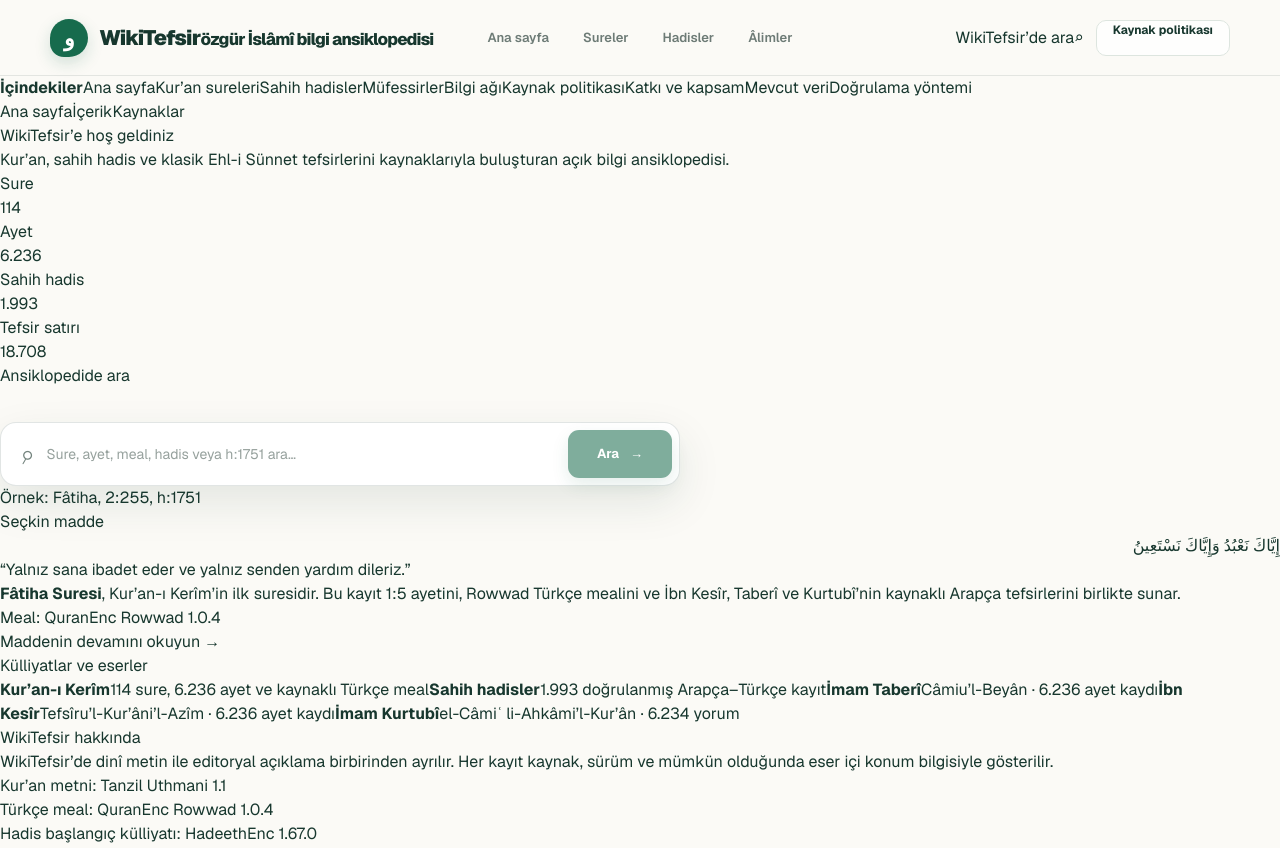
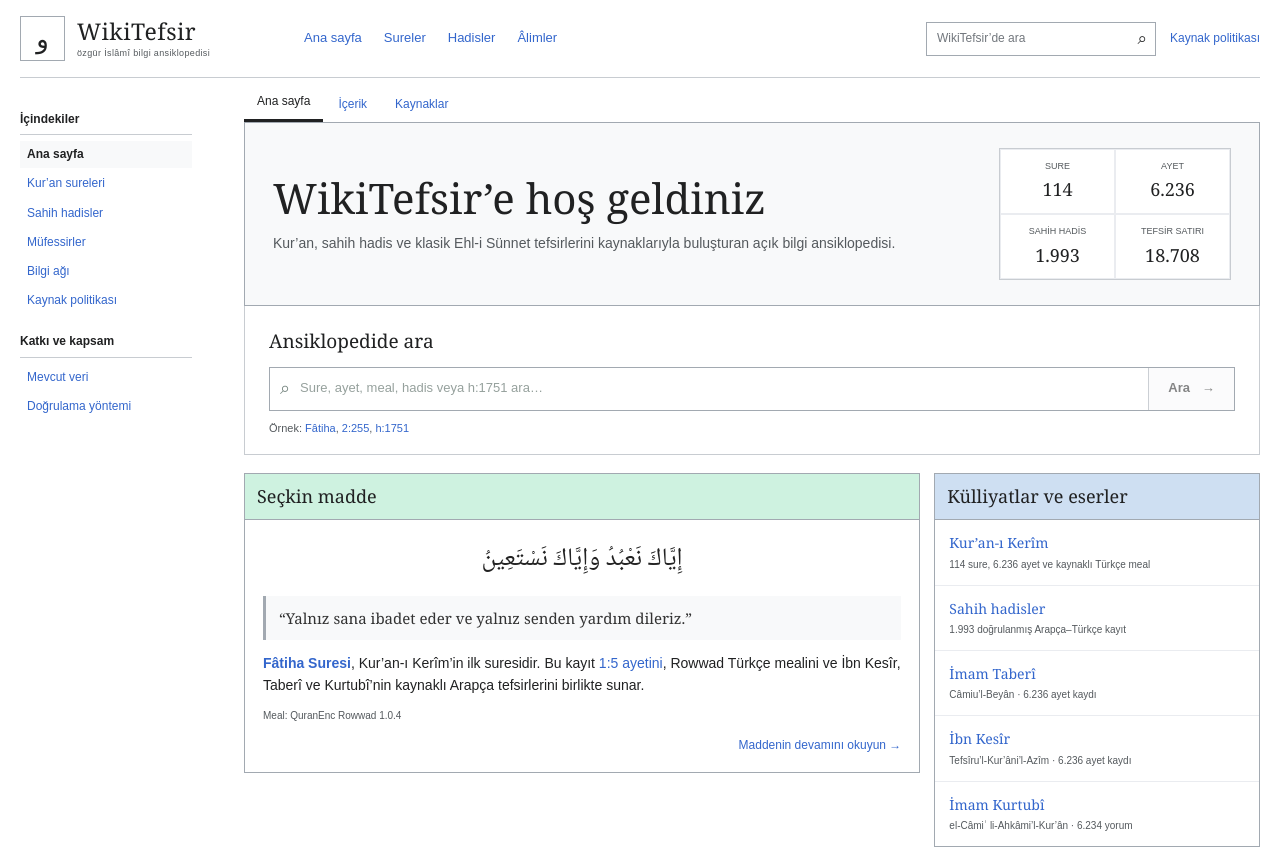
Before and after one commit to saitakarcesme/WikiTefsir, a Next.js app: page / in a window 1280 px wide. Shown: the top 848 px of the page. Built offline with nearby package versions, Linux system fonts and the light colour scheme.

Commit message:
style: add Wikipedia-inspired design layer

```diff
--- a/app/layout.tsx
+++ b/app/layout.tsx
@@ -1,6 +1,7 @@
 import type { Metadata } from 'next';
 import { Geist, Geist_Mono } from 'next/font/google';
 import './globals.css';
+import './wikipedia.css';
 
 const geistSans = Geist({
   variable: '--font-geist-sans',
--- /dev/null
+++ b/app/wikipedia.css
@@ -0,0 +1,199 @@
+/* Wikipedia-inspired editorial surface. Loaded after the legacy component styles. */
+:root {
+  --wiki-blue: #3366cc;
+  --wiki-blue-dark: #2a4b8d;
+  --wiki-text: #202122;
+  --wiki-muted: #54595d;
+  --wiki-border: #a2a9b1;
+  --wiki-soft-border: #c8ccd1;
+  --wiki-surface: #f8f9fa;
+  --wiki-green: #14866d;
+}
+
+body {
+  color: var(--wiki-text);
+  background: #fff;
+  font-family: Arial, Helvetica, sans-serif;
+  font-size: 14px;
+  line-height: 1.6;
+}
+
+a { color: var(--wiki-blue); }
+a:hover { color: var(--wiki-blue-dark); text-decoration: underline; }
+
+.topbar {
+  width: min(1500px, calc(100% - 40px));
+  height: 78px;
+  margin: 0 auto;
+  padding: 0;
+  grid-template-columns: minmax(250px, auto) 1fr auto;
+  gap: 34px;
+  position: relative;
+  background: #fff;
+  border-bottom: 1px solid var(--wiki-soft-border);
+  backdrop-filter: none;
+}
+
+.brand { gap: 12px; color: var(--wiki-text); font-weight: 400; letter-spacing: 0; }
+.brand:hover { color: var(--wiki-text); text-decoration: none; }
+.brand-mark {
+  width: 45px;
+  height: 45px;
+  color: var(--wiki-text);
+  background: #fff;
+  border: 1px solid var(--wiki-border);
+  border-radius: 0;
+  box-shadow: none;
+  font-size: 26px;
+}
+.brand-copy { display: flex; flex-direction: column; line-height: 1.08; }
+.brand-copy strong { font-family: Georgia, 'Times New Roman', serif; font-size: 23px; font-weight: 400; letter-spacing: .02em; }
+.brand-copy small { margin-top: 5px; color: var(--wiki-muted); font-size: 9px; letter-spacing: .04em; }
+
+.main-nav { justify-content: flex-start; gap: 22px; }
+.main-nav a { color: var(--wiki-blue); font-size: 13px; font-weight: 400; }
+.main-nav a:hover { color: var(--wiki-blue-dark); text-decoration: underline; }
+
+.header-actions { gap: 14px; }
+.header-search-link {
+  width: 230px;
+  height: 34px;
+  padding: 0 8px 0 10px;
+  display: flex;
+  align-items: center;
+  justify-content: space-between;
+  color: #72777d;
+  background: #fff;
+  border: 1px solid var(--wiki-border);
+  font-size: 12px;
+}
+.header-search-link:hover { color: #72777d; text-decoration: none; border-color: #72777d; }
+.header-search-link kbd { color: var(--wiki-text); font-family: inherit; font-size: 17px; }
+.plain-button {
+  height: auto;
+  padding: 0;
+  color: var(--wiki-blue);
+  background: transparent;
+  border: 0;
+  border-radius: 0;
+  font-size: 12px;
+  font-weight: 400;
+}
+.plain-button:hover { text-decoration: underline; }
+
+.wiki-home-layout {
+  width: min(1500px, calc(100% - 40px));
+  margin: 0 auto;
+  display: grid;
+  grid-template-columns: 190px minmax(0, 1fr);
+  gap: 34px;
+  align-items: start;
+}
+
+.portal-sidebar {
+  padding: 32px 18px 50px 0;
+  display: flex;
+  flex-direction: column;
+  gap: 2px;
+  position: sticky;
+  top: 0;
+  color: var(--wiki-muted);
+  font-size: 12px;
+}
+.portal-sidebar strong,
+.portal-sidebar > span { margin: 16px 0 4px; padding-bottom: 5px; color: var(--wiki-text); border-bottom: 1px solid var(--wiki-soft-border); font-size: 12px; font-weight: 700; }
+.portal-sidebar strong { margin-top: 0; }
+.portal-sidebar a { padding: 4px 7px; }
+.portal-sidebar a.active { color: var(--wiki-text); background: var(--wiki-surface); font-weight: 700; }
+
+.wiki-home-main { min-width: 0; padding: 0 0 60px; }
+.page-tabs { min-height: 45px; display: flex; align-items: flex-end; gap: 2px; border-bottom: 1px solid var(--wiki-border); }
+.page-tabs a, .page-tabs span { padding: 10px 13px 8px; color: var(--wiki-blue); font-size: 12px; }
+.page-tabs .active { color: var(--wiki-text); border-bottom: 3px solid var(--wiki-text); }
+
+.wiki-welcome {
+  min-height: 145px;
+  padding: 25px 28px;
+  display: grid;
+  grid-template-columns: minmax(0, 1fr) auto;
+  gap: 28px;
+  align-items: center;
+  background: var(--wiki-surface);
+  border: 1px solid var(--wiki-border);
+  border-top: 0;
+}
+.wiki-welcome h1 { margin: 0; font-family: Georgia, 'Times New Roman', serif; font-size: clamp(30px, 4vw, 42px); font-weight: 400; line-height: 1.15; }
+.wiki-welcome p { max-width: 760px; margin: 9px 0 0; color: var(--wiki-muted); font-size: 14px; }
+.wiki-welcome dl { margin: 0; display: grid; grid-template-columns: repeat(2, 115px); border: 1px solid var(--wiki-soft-border); }
+.wiki-welcome dl div { padding: 9px 10px; text-align: center; background: #fff; border: 1px solid #eaecf0; }
+.wiki-welcome dt { color: var(--wiki-muted); font-size: 9px; text-transform: uppercase; }
+.wiki-welcome dd { margin: 2px 0 0; font-family: Georgia, 'Times New Roman', serif; font-size: 18px; }
+
+.wiki-search-section { padding: 20px 24px 17px; background: #fff; border: 1px solid var(--wiki-soft-border); border-top: 0; }
+.wiki-search-section h2 { margin: 0 0 10px; font-family: Georgia, 'Times New Roman', serif; font-size: 19px; font-weight: 400; }
+.wiki-search-section .search-area { width: 100%; }
+.wiki-search-section .search-box {
+  height: 44px;
+  margin: 0;
+  padding: 0;
+  gap: 0;
+  border: 1px solid var(--wiki-border);
+  border-radius: 0;
+  box-shadow: none;
+}
+.wiki-search-section .search-icon { margin: 0 10px; font-size: 18px; transform: none; }
+.wiki-search-section .search-box input { font-size: 13px; }
+.wiki-search-section .search-box button { height: 42px; min-width: 86px; border-left: 1px solid var(--wiki-border); border-radius: 0; background: #f8f9fa; color: var(--wiki-text); box-shadow: none; }
+.wiki-search-section .search-box button:hover { background: #eaecf0; }
+.wiki-search-section .search-results { top: 48px; border-radius: 0; }
+.wiki-search-section > p { margin: 9px 0 0; color: var(--wiki-muted); font-size: 11px; }
+
+.wiki-home-columns { margin-top: 18px; display: grid; grid-template-columns: minmax(0, 1.35fr) minmax(300px, .65fr); gap: 14px; align-items: start; }
+.portal-panel { background: #fff; border: 1px solid var(--wiki-border); }
+.portal-panel h2 { margin: 0; padding: 8px 12px; font-family: Georgia, 'Times New Roman', serif; font-size: 18px; font-weight: 400; border-bottom: 1px solid var(--wiki-border); }
+.portal-featured h2 { background: #cef2e0; }
+.portal-corpus h2 { background: #cedff2; }
+.portal-about h2 { background: #f2cedd; }
+.portal-navigation h2 { background: #f2e9ce; }
+.portal-panel-body { padding: 16px 18px; }
+.portal-panel-body p { margin: 0 0 12px; }
+.portal-panel-body p:last-child { margin-bottom: 0; }
+.portal-panel-body ul { margin: 8px 0 14px; padding-left: 20px; }
+.portal-arabic { color: #222; font-family: 'Noto Naskh Arabic', 'Amiri', Georgia, serif; font-size: 25px; line-height: 1.9; text-align: center; }
+.portal-translation { padding: 10px 13px; color: #333; background: var(--wiki-surface); border-left: 3px solid var(--wiki-border); font-family: Georgia, 'Times New Roman', serif; font-size: 15px; }
+.portal-source { color: var(--wiki-muted); font-size: 10px; }
+.wiki-more-link { display: block; text-align: right; font-size: 12px; }
+.portal-list { display: flex; flex-direction: column; }
+.portal-list a { padding: 12px 14px; display: flex; flex-direction: column; border-top: 1px solid #eaecf0; }
+.portal-list a:first-child { border-top: 0; }
+.portal-list strong { font-family: Georgia, 'Times New Roman', serif; font-size: 14px; font-weight: 400; }
+.portal-list span { margin-top: 2px; color: var(--wiki-muted); font-size: 10px; }
+
+.wiki-home-main .graph-section { margin-top: 18px; border: 1px solid var(--wiki-border); border-radius: 0; box-shadow: none; }
+.wiki-home-main .graph-copy h2 { font-family: Georgia, 'Times New Roman', serif; font-weight: 400; }
+.wiki-footer { margin-top: 30px; padding: 18px 0; color: var(--wiki-muted); border-top: 1px solid var(--wiki-border); font-size: 11px; }
+.wiki-footer p { margin: 0; }
+.wiki-footer nav { margin-top: 8px; display: flex; gap: 18px; flex-wrap: wrap; }
+
+@media (max-width: 1050px) {
+  .topbar { grid-template-columns: auto 1fr; }
+  .main-nav { display: none; }
+  .header-actions { justify-self: end; }
+  .wiki-home-layout { grid-template-columns: 1fr; }
+  .portal-sidebar { display: none; }
+}
+
+@media (max-width: 720px) {
+  .topbar { width: calc(100% - 24px); height: 68px; gap: 12px; }
+  .brand-mark { width: 38px; height: 38px; }
+  .brand-copy strong { font-size: 20px; }
+  .brand-copy small, .header-search-link span, .plain-button { display: none; }
+  .header-search-link { width: 38px; height: 34px; justify-content: center; padding: 0; }
+  .wiki-home-layout { width: calc(100% - 24px); }
+  .page-tabs { min-height: 40px; }
+  .wiki-welcome { padding: 20px 16px; grid-template-columns: 1fr; }
+  .wiki-welcome dl { grid-template-columns: repeat(2, 1fr); }
+  .wiki-search-section { padding: 16px; }
+  .wiki-home-columns { grid-template-columns: 1fr; }
+  .portal-arabic { font-size: 22px; }
+}
```
